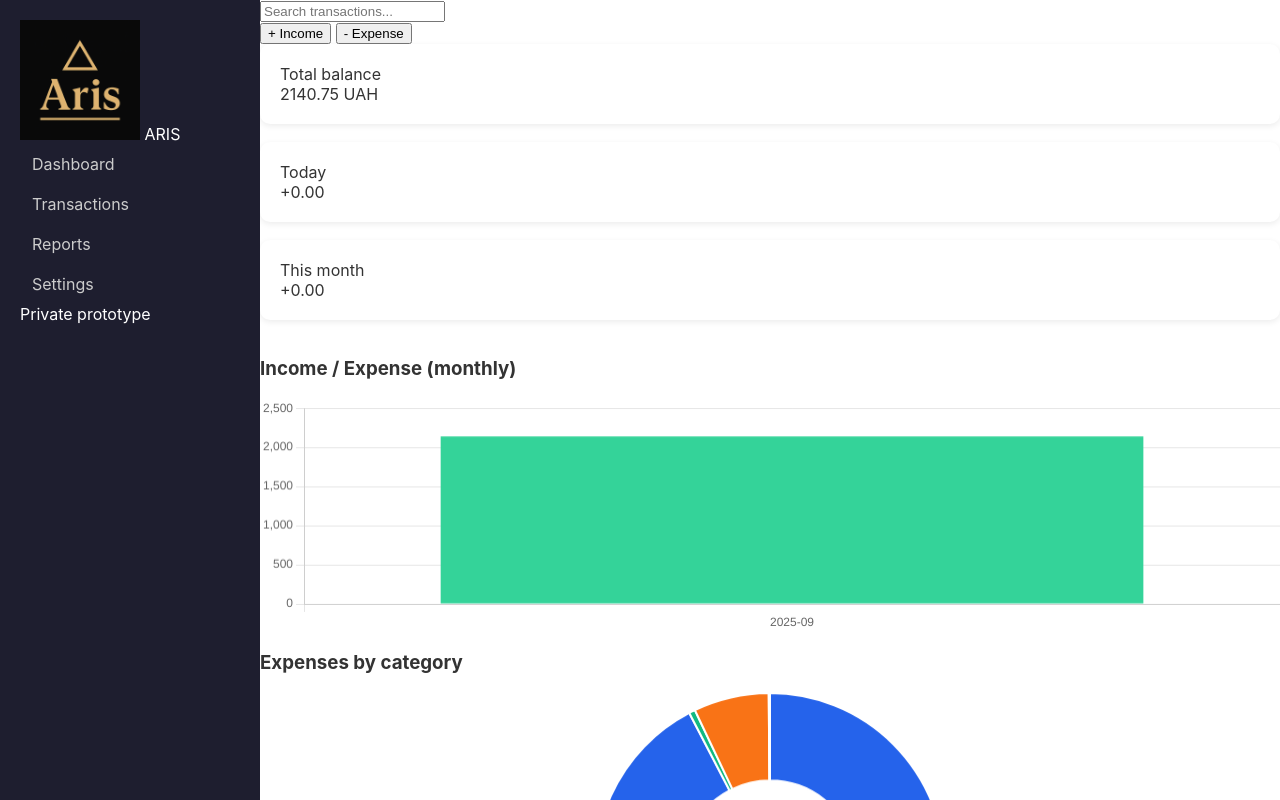
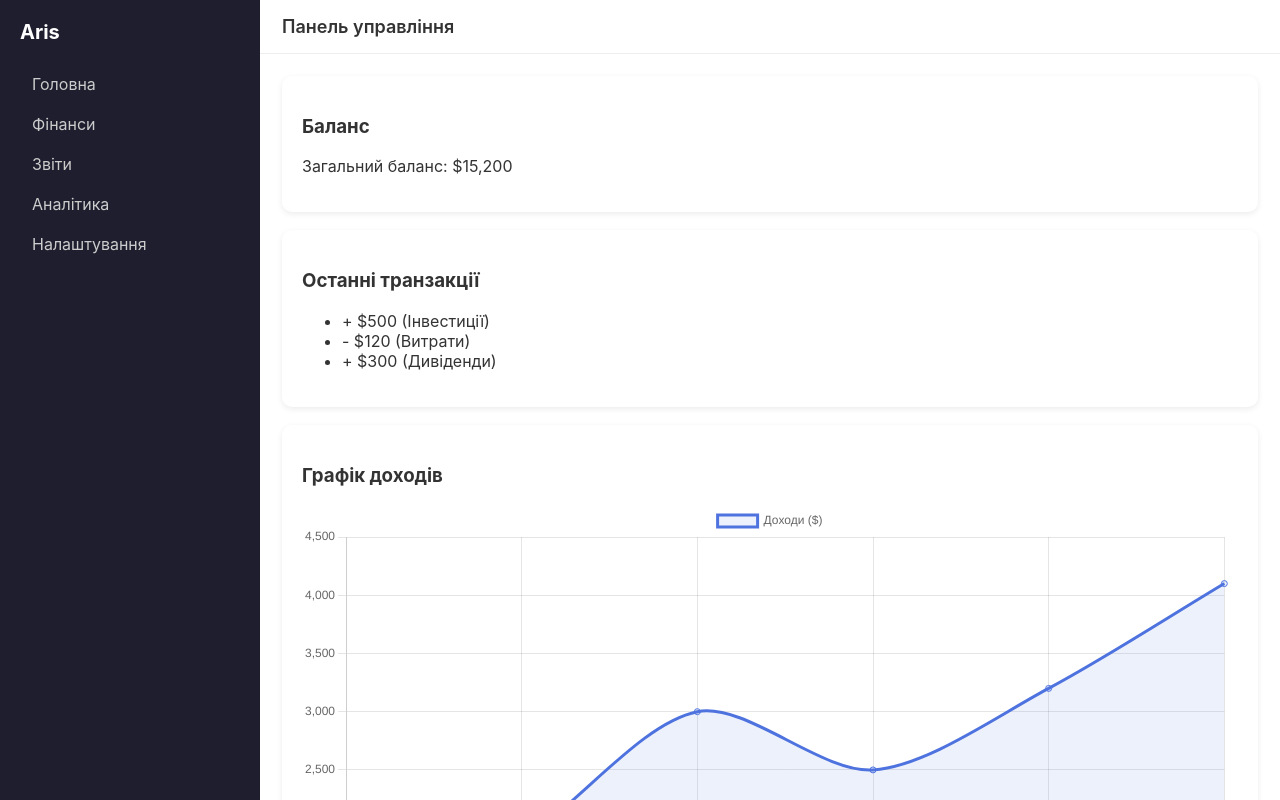
Before and after one commit to Bohdan311/finance-tracker, a plain HTML site: page index.html in a window 1280 px wide. Drawn offline with nearby package versions, Linux system fonts and the light colour scheme; animation ran at ten frames a second.

Commit message:
Update index.html

```diff
--- a/index.html
+++ b/index.html
@@ -1,93 +1,82 @@
-<!doctype html>
-<html lang="en">
+<!DOCTYPE html>
+<html lang="uk">
 <head>
-<meta charset="utf-8" />
-<meta name="viewport" content="width=device-width,initial-scale=1" />
-<title>Aris Company — Finance Dashboard (Prototype)</title>
-<link rel="stylesheet" href="style.css">
-<!-- Chart.js CDN -->
-<script src="https://cdn.jsdelivr.net/npm/chart.js"></script>
+  <meta charset="UTF-8">
+  <meta name="viewport" content="width=device-width, initial-scale=1.0">
+  <title>Aris Dashboard</title>
+  <link rel="stylesheet" href="style.css">
+  <!-- Підключення Chart.js -->
+  <script src="https://cdn.jsdelivr.net/npm/chart.js"></script>
 </head>
 <body>
   <div class="app">
-    <aside class="sidebar">
-      <div class="brand">
-  <img src="logo.PNG" alt="Aris Logo" width="120">
-  <span>ARIS</span>
-</div>
-      <nav>
-        <a class="active" href="#">Dashboard</a>
-        <a href="#" id="nav-transactions">Transactions</a>
-        <a href="#" id="nav-reports">Reports</a>
-        <a href="#" id="nav-settings">Settings</a>
-      </nav>
-      <div class="sidebar-bottom">Private prototype</div>
-    </aside>
 
-    <main class="main">
-      <header class="topbar">
-        <div class="search"><input id="search" placeholder="Search transactions..." /></div>
-        <div class="actions">
-          <button id="btn-add-income" class="btn btn-success">+ Income</button>
-          <button id="btn-add-expense" class="btn btn-danger">- Expense</button>
-        </div>
-      </header>
+    <!-- Ліве меню -->
+    <div class="sidebar">
+      <h2>Aris</h2>
+      <a href="#">Головна</a>
+      <a href="#">Фінанси</a>
+      <a href="#">Звіти</a>
+      <a href="#">Аналітика</a>
+      <a href="#">Налаштування</a>
+    </div>
 
-      <section class="cards">
-        <div class="card balance">
-          <div class="card-title">Total balance</div>
-          <div id="total-balance" class="big">0.00 UAH</div>
-        </div>
-        <div class="card small">
-          <div class="card-title">Today</div>
-          <div id="today-change" class="big small-text">0.00</div>
-        </div>
-        <div class="card small">
-          <div class="card-title">This month</div>
-          <div id="month-sum" class="big small-text">0.00</div>
-        </div>
-      </section>
+    <!-- Основна частина -->
+    <div class="main">
+      <div class="header">
+        Панель управління
+      </div>
 
-      <section class="grid">
-        <div class="panel">
-          <h3>Income / Expense (monthly)</h3>
-          <canvas id="chart-line"></canvas>
+      <div class="content">
+        <div class="card">
+          <h3>Баланс</h3>
+          <p>Загальний баланс: $15,200</p>
         </div>
 
-        <div class="panel">
-          <h3>Expenses by category</h3>
-          <canvas id="chart-pie"></canvas>
+        <div class="card">
+          <h3>Останні транзакції</h3>
+          <ul>
+            <li>+ $500 (Інвестиції)</li>
+            <li>- $120 (Витрати)</li>
+            <li>+ $300 (Дивіденди)</li>
+          </ul>
         </div>
 
-        <div class="panel wide">
-          <h3>Recent transactions</h3>
-          <table id="tx-table">
-            <thead><tr><th>Date</th><th>Account</th><th>Category</th><th>Description</th><th>Amount</th></tr></thead>
-            <tbody></tbody>
-          </table>
+        <div class="card">
+          <h3>Графік доходів</h3>
+          <canvas id="incomeChart"></canvas>
         </div>
-      </section>
-    </main>
+      </div>
+    </div>
+
   </div>
 
-  <!-- Modal (simple) -->
-  <div id="modal" class="modal hidden">
-    <div class="modal-content">
-      <h2 id="modal-title">Add transaction</h2>
-      <form id="tx-form">
-        <label>Date<input type="date" id="tx-date" required></label>
-        <label>Account<select id="tx-account"><option>ПУМБ (UAH)</option><option>Bybit (UAH)</option><option>Raiffeisen кешбек</option><option>Готівка</option></select></label>
-        <label>Category<input id="tx-category" placeholder="Category (e.g., Food, Salary)" required></label>
-        <label>Description<input id="tx-desc" placeholder="Optional description"></label>
-        <label>Amount<input type="number" step="0.01" id="tx-amount" required></label>
-        <div class="modal-actions">
-          <button type="button" id="modal-cancel" class="btn">Cancel</button>
-          <button type="submit" class="btn btn-primary">Save</button>
-        </div>
-      </form>
-    </div>
-  </div>
-
-<script src="app.js"></script>
+  <!-- Скрипт для графіка -->
+  <script>
+    const ctx = document.getElementById('incomeChart').getContext('2d');
+    const incomeChart = new Chart(ctx, {
+      type: 'line',
+      data: {
+        labels: ['Січ', 'Лют', 'Бер', 'Кві', 'Тра', 'Чер'],
+        datasets: [{
+          label: 'Доходи ($)',
+          data: [1200, 1900, 3000, 2500, 3200, 4100],
+          borderColor: '#4e73df',
+          backgroundColor: 'rgba(78, 115, 223, 0.1)',
+          fill: true,
+          tension: 0.3
+        }]
+      },
+      options: {
+        responsive: true,
+        plugins: {
+          legend: {
+            display: true,
+            position: 'top'
+          }
+        }
+      }
+    });
+  </script>
 </body>
 </html>
```
